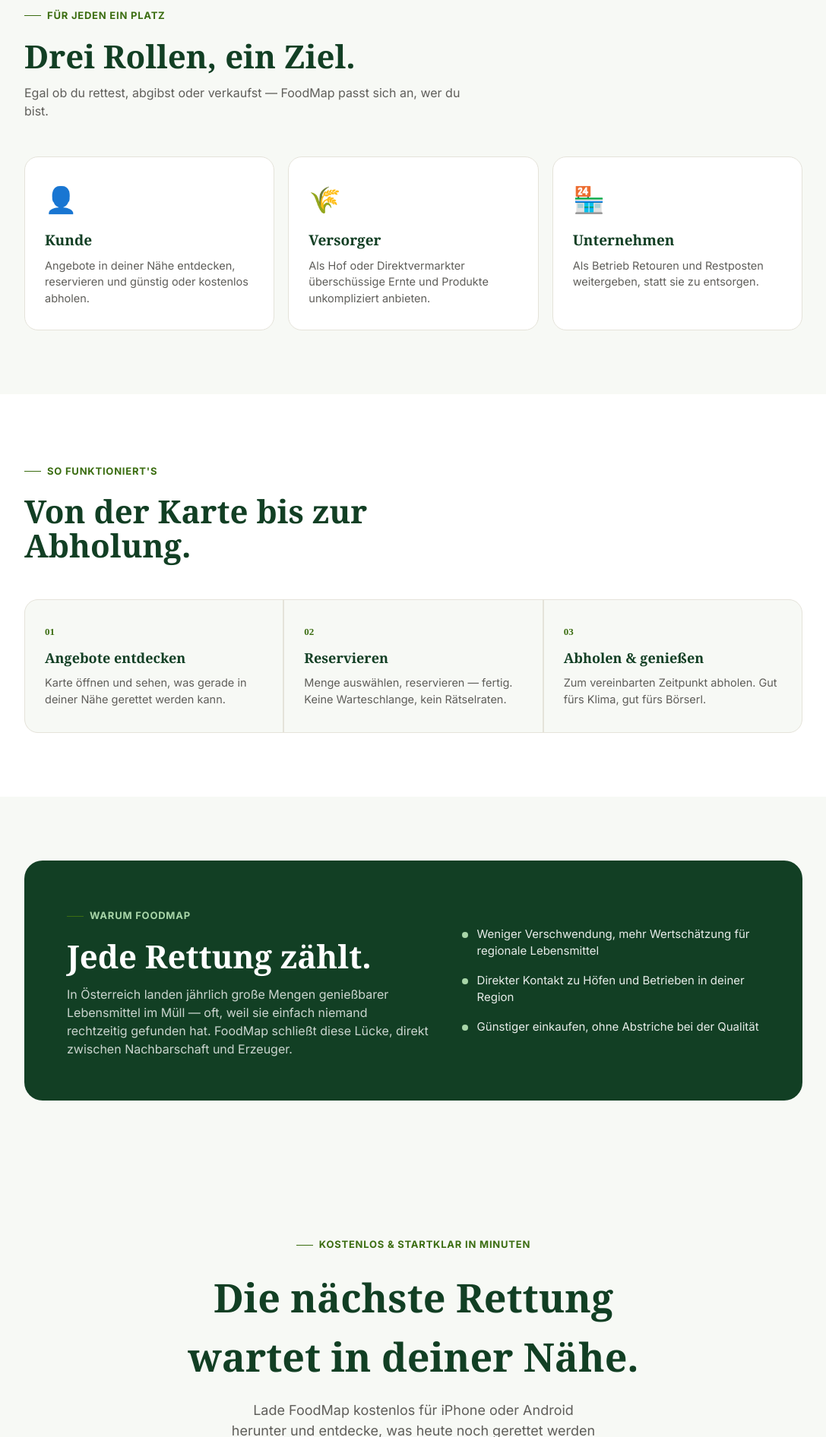
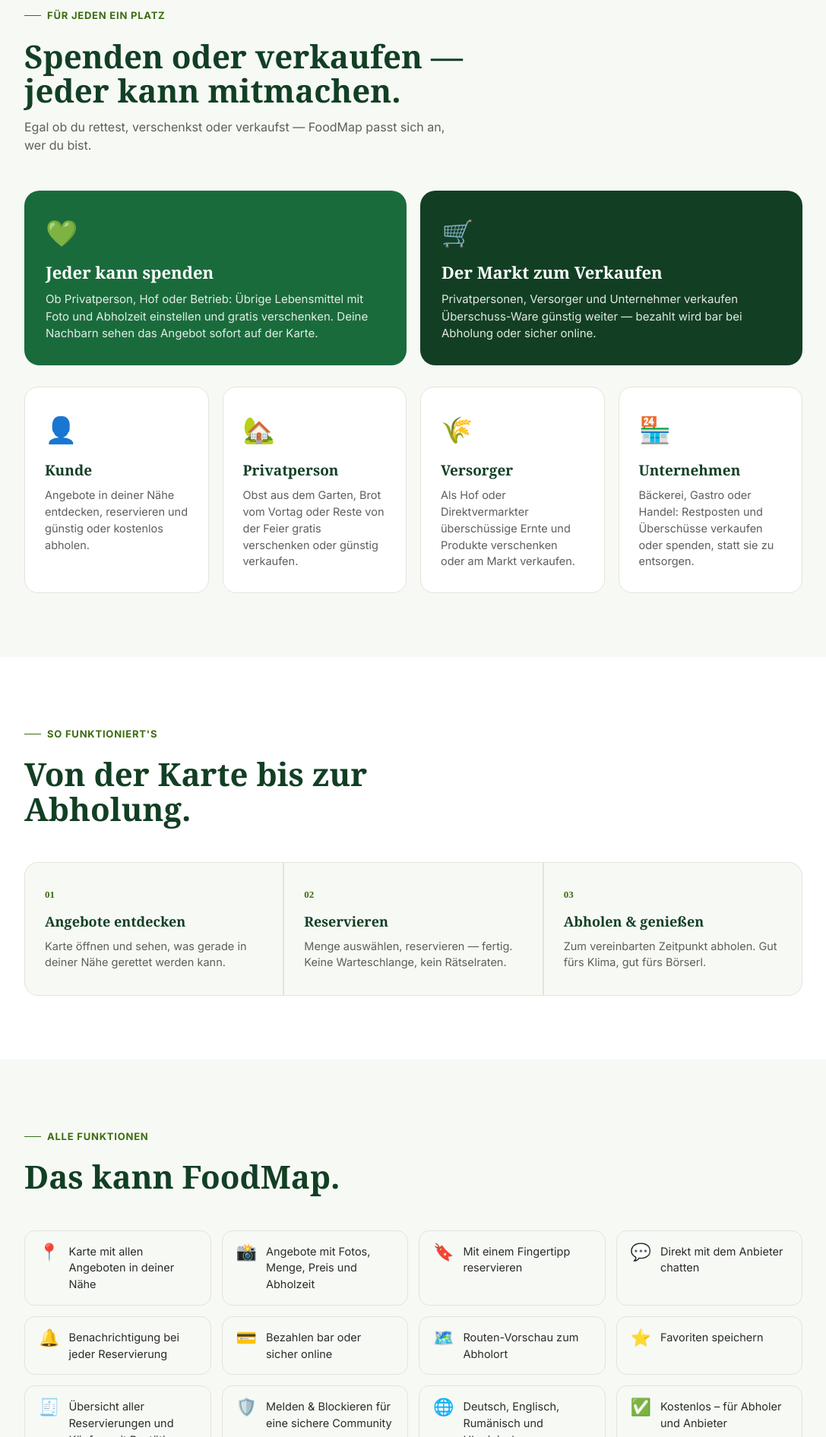
Before and after one commit to johannesfuchssteiner-ctrl/foodmap-landing, a plain HTML site: page index.html in a window 1280 px wide. Shown: the part 908-2800 px from the top of the page at 76% size, without its empty margins (96-1183 px from the left). Drawn offline with Linux system fonts and the light colour scheme; a web font is replaced by a local one.

Commit message:
Add files via upload

```diff
--- a/index.html
+++ b/index.html
@@ -4,7 +4,7 @@
 <meta charset="UTF-8">
 <meta name="viewport" content="width=device-width, initial-scale=1.0">
 <title>FoodMap – Lebensmittel retten in Österreich | Kostenlos & regional</title>
-<meta name="description" content="FoodMap verbindet Kund:innen mit Höfen, Betrieben und Direktvermarktern, die überschüssige Lebensmittel abgeben. Finde Rettungen in deiner Nähe – kostenlos für iPhone und Android.">
+<meta name="description" content="FoodMap verbindet Kund:innen mit Höfen, Betrieben und Direktvermarktern, die überschüssige Lebensmittel abgeben. Jeder kann Lebensmittel spenden oder am Markt verkaufen – kostenlos für iPhone und Android.">
 <meta property="og:title" content="FoodMap – Umwelt retten. Gemeinsam.">
 <meta property="og:description" content="Lebensmittel retten statt wegwerfen. Finde Angebote in deiner Nähe.">
 <meta property="og:type" content="website">
@@ -162,7 +162,7 @@
   /* ===== ROLES (real app roles) ===== */
   .role-grid {
     display: grid;
-    grid-template-columns: repeat(3, 1fr);
+    grid-template-columns: repeat(auto-fit, minmax(210px, 1fr));
     gap: 18px;
   }
   .role-card {
@@ -171,6 +171,16 @@
     border-radius: 18px;
     padding: 30px 26px;
   }
+  .offer-grid { display: grid; grid-template-columns: repeat(2, 1fr); gap: 18px; margin-bottom: 28px; }
+  .offer-card { background: var(--forest); color: #fff; border-radius: 20px; padding: 30px 28px; }
+  .offer-card.markt { background: var(--forest-deep); }
+  .offer-card .role-emoji { margin-bottom: 10px; }
+  .offer-card h3 { font-size: 22px; margin-bottom: 8px; color: #fff; }
+  .offer-card p { font-size: 15px; color: rgba(255,255,255,0.88); }
+  .feature-grid { display: grid; grid-template-columns: repeat(auto-fit, minmax(230px, 1fr)); gap: 14px; }
+  .feature { display: flex; gap: 12px; align-items: flex-start; background: var(--paper); border: 1px solid var(--line); border-radius: 14px; padding: 16px 18px; }
+  .feature .fi { font-size: 22px; line-height: 1; }
+  .feature p { font-size: 14.5px; color: var(--ink); margin: 0; }
   .role-emoji { font-size: 34px; margin-bottom: 14px; display: block; }
   .role-card h3 { font-size: 19px; margin-bottom: 8px; color: var(--forest-deep); }
   .role-card p { font-size: 14.5px; color: var(--muted); }
@@ -218,6 +228,7 @@
 
   @media (max-width: 760px) {
     .role-grid { grid-template-columns: 1fr; }
+    .offer-grid { grid-template-columns: 1fr; }
     .steps { grid-template-columns: 1fr; }
     .mission { grid-template-columns: 1fr; padding: 34px 26px; border-radius: 18px; }
     footer { flex-direction: column; align-items: flex-start; }
@@ -237,7 +248,7 @@
   <div class="wrap">
     <div class="eyebrow">Umwelt retten. Gemeinsam.</div>
     <h1>Gute Lebensmittel<br>landen nicht mehr<br><em>in der Tonne.</em></h1>
-    <p class="hero-sub">FoodMap zeigt dir, welche Höfe, Betriebe und Direktvermarkter in deiner Nähe überschüssige Lebensmittel abgeben — reservieren statt wegwerfen.</p>
+    <p class="hero-sub">FoodMap zeigt dir, wo Nachbarn, Höfe und Betriebe in deiner Nähe überschüssige Lebensmittel abgeben — verschenken, verkaufen, retten statt wegwerfen.</p>
     <div class="hero-actions">
       <a class="btn-primary" href="https://play.google.com/store/apps/details?id=com.johannesfuchssteiner.foodmap" target="_blank" rel="noopener">
         Kostenlos bei Google Play
@@ -274,8 +285,20 @@
   <div class="wrap">
     <div class="section-head">
       <div class="eyebrow">Für jeden ein Platz</div>
-      <h2>Drei Rollen, ein Ziel.</h2>
-      <p>Egal ob du rettest, abgibst oder verkaufst — FoodMap passt sich an, wer du bist.</p>
+      <h2>Spenden oder verkaufen — jeder kann mitmachen.</h2>
+      <p>Egal ob du rettest, verschenkst oder verkaufst — FoodMap passt sich an, wer du bist.</p>
+    </div>
+    <div class="offer-grid">
+      <div class="offer-card">
+        <span class="role-emoji">💚</span>
+        <h3>Jeder kann spenden</h3>
+        <p>Ob Privatperson, Hof oder Betrieb: Übrige Lebensmittel mit Foto und Abholzeit einstellen und gratis verschenken. Deine Nachbarn sehen das Angebot sofort auf der Karte.</p>
+      </div>
+      <div class="offer-card markt">
+        <span class="role-emoji">🛒</span>
+        <h3>Der Markt zum Verkaufen</h3>
+        <p>Privatpersonen, Versorger und Unternehmer verkaufen Überschuss-Ware günstig weiter — bezahlt wird bar bei Abholung oder sicher online.</p>
+      </div>
     </div>
     <div class="role-grid">
       <div class="role-card">
@@ -284,14 +307,19 @@
         <p>Angebote in deiner Nähe entdecken, reservieren und günstig oder kostenlos abholen.</p>
       </div>
       <div class="role-card">
+        <span class="role-emoji">🏡</span>
+        <h3>Privatperson</h3>
+        <p>Obst aus dem Garten, Brot vom Vortag oder Reste von der Feier gratis verschenken oder günstig verkaufen.</p>
+      </div>
+      <div class="role-card">
         <span class="role-emoji">🌾</span>
         <h3>Versorger</h3>
-        <p>Als Hof oder Direktvermarkter überschüssige Ernte und Produkte unkompliziert anbieten.</p>
+        <p>Als Hof oder Direktvermarkter überschüssige Ernte und Produkte verschenken oder am Markt verkaufen.</p>
       </div>
       <div class="role-card">
         <span class="role-emoji">🏪</span>
         <h3>Unternehmen</h3>
-        <p>Als Betrieb Retouren und Restposten weitergeben, statt sie zu entsorgen.</p>
+        <p>Bäckerei, Gastro oder Handel: Restposten und Überschüsse verkaufen oder spenden, statt sie zu entsorgen.</p>
       </div>
     </div>
   </div>
@@ -319,6 +347,29 @@
         <h3>Abholen & genießen</h3>
         <p>Zum vereinbarten Zeitpunkt abholen. Gut fürs Klima, gut fürs Börserl.</p>
       </div>
+    </div>
+  </div>
+</section>
+
+<section class="section">
+  <div class="wrap">
+    <div class="section-head">
+      <div class="eyebrow">Alle Funktionen</div>
+      <h2>Das kann FoodMap.</h2>
+    </div>
+    <div class="feature-grid">
+      <div class="feature"><span class="fi">📍</span><p>Karte mit allen Angeboten in deiner Nähe</p></div>
+      <div class="feature"><span class="fi">📸</span><p>Angebote mit Fotos, Menge, Preis und Abholzeit</p></div>
+      <div class="feature"><span class="fi">🔖</span><p>Mit einem Fingertipp reservieren</p></div>
+      <div class="feature"><span class="fi">💬</span><p>Direkt mit dem Anbieter chatten</p></div>
+      <div class="feature"><span class="fi">🔔</span><p>Benachrichtigung bei jeder Reservierung</p></div>
+      <div class="feature"><span class="fi">💳</span><p>Bezahlen bar oder sicher online</p></div>
+      <div class="feature"><span class="fi">🗺️</span><p>Routen-Vorschau zum Abholort</p></div>
+      <div class="feature"><span class="fi">⭐</span><p>Favoriten speichern</p></div>
+      <div class="feature"><span class="fi">🧾</span><p>Übersicht aller Reservierungen und Käufe – mit Bestätigung zum Teilen</p></div>
+      <div class="feature"><span class="fi">🛡️</span><p>Melden &amp; Blockieren für eine sichere Community</p></div>
+      <div class="feature"><span class="fi">🌐</span><p>Deutsch, Englisch, Rumänisch und Ukrainisch</p></div>
+      <div class="feature"><span class="fi">✅</span><p>Kostenlos – für Abholer und Anbieter</p></div>
     </div>
   </div>
 </section>
```
